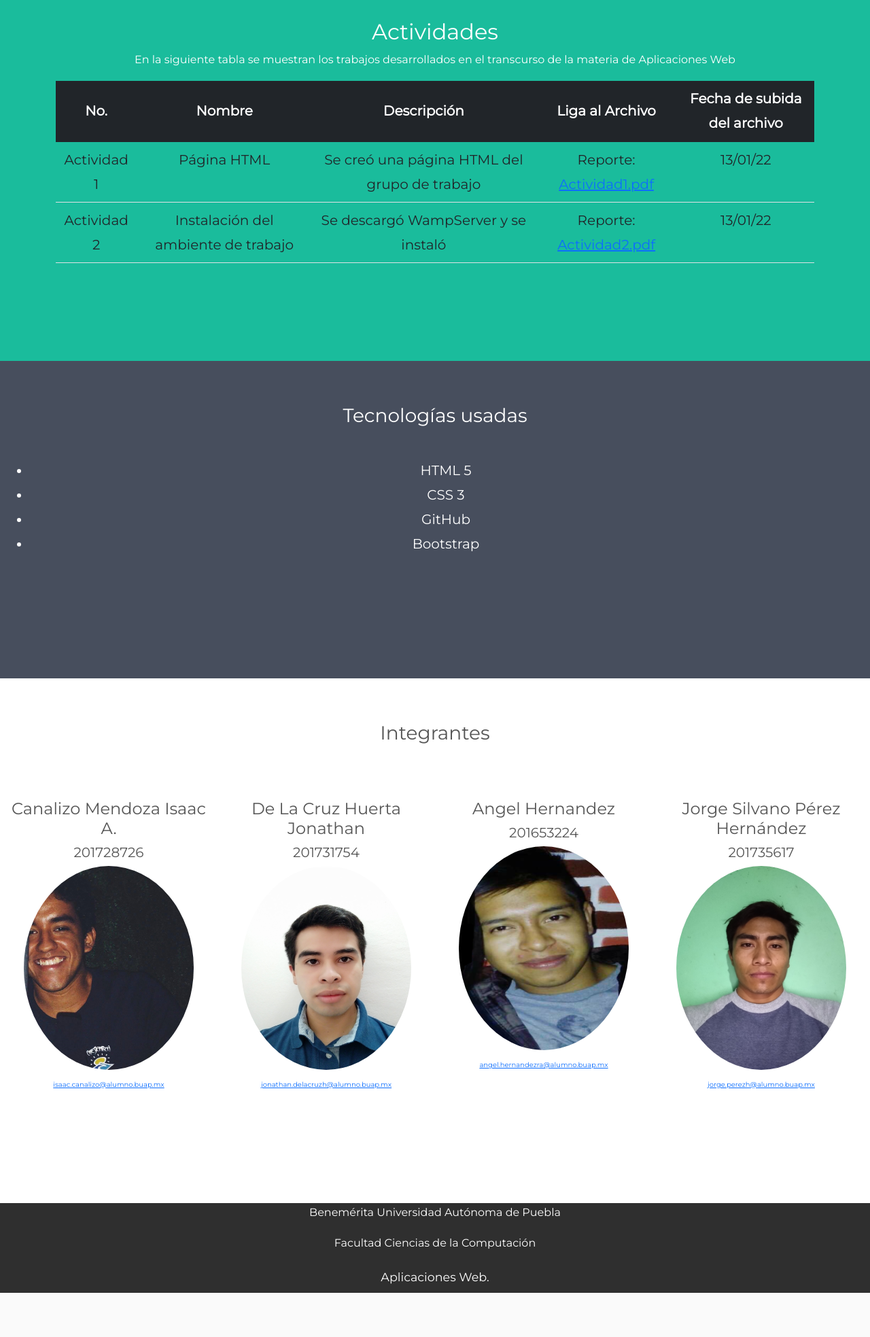
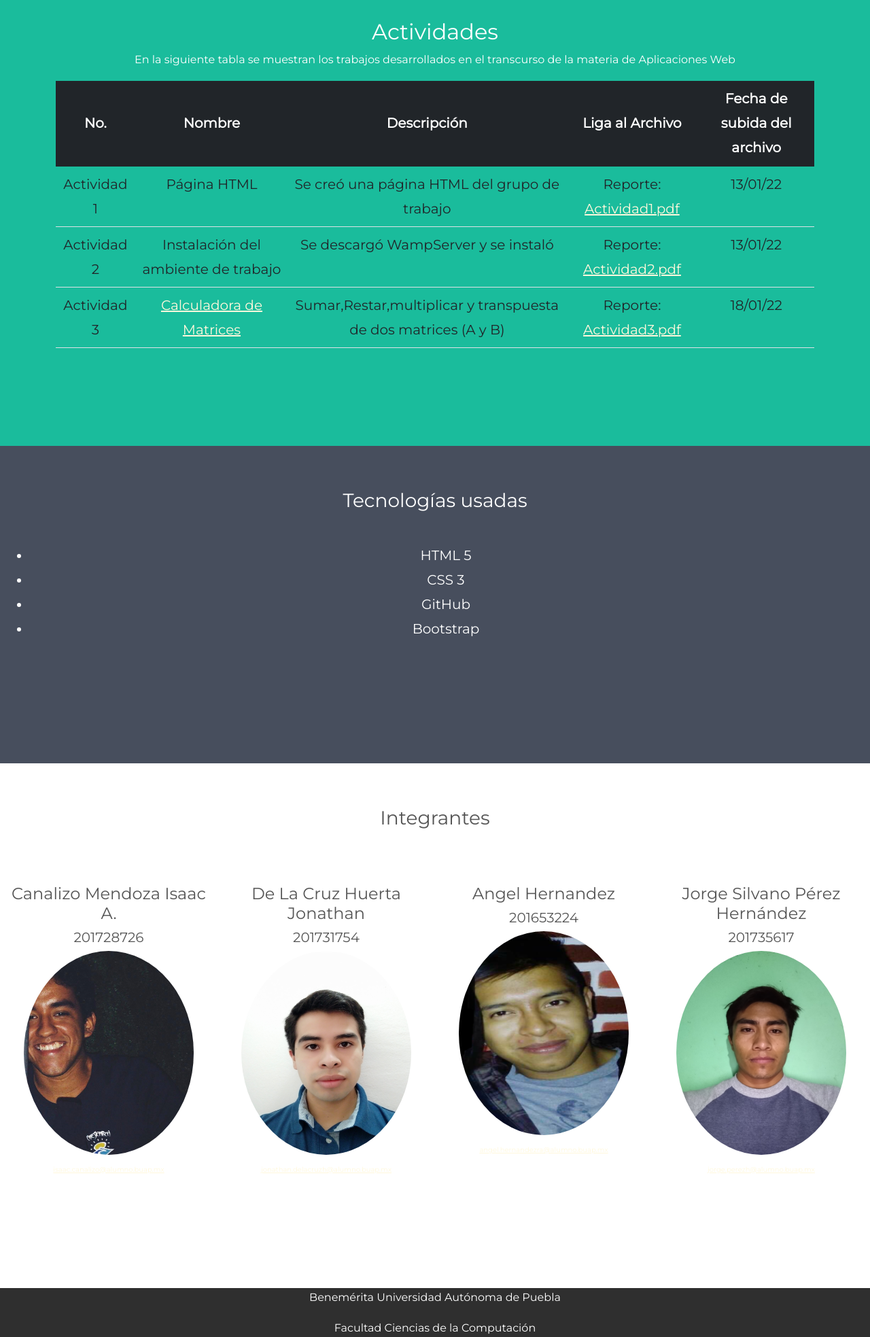
Before and after one commit to canamend/WebApplications, a PHP site: page / in a window 1280 px wide. Shown: the part 52-2019 px from the top of the page at 68% size. Before the commit the page ends 1954 px from the top, so only its background shows below. Run offline with PHP 8.4, Linux system fonts and the light colour scheme.

Commit message:
descripcion actividad 3

```diff
--- a/actividad3/index.php
+++ b/actividad3/index.php
@@ -10,7 +10,7 @@
 </head>
 <body>
     <header>
-        <h1>Operaciones de matrices</h1>
+        <h1><a href="../">Operaciones de matrices</a></h1>
     </header>
     <main>
         <form action="operations.php" method="post" class="middle">
--- a/index.html
+++ b/index.html
@@ -77,6 +77,15 @@
                   </td>
                   <td>13/01/22</td>
                 </tr>
+                <tr>
+                    <td>Actividad 3</td>
+                    <td><a href="./actividad3/index.php">Calculadora de Matrices</a></td>
+                    <td>Sumar,Restar,multiplicar y transpuesta de dos matrices (A y B)</td>
+                    <td>
+                      Reporte: <a href="../WebApplications/documents/#">Actividad3.pdf</a>
+                    </td>
+                    <td>18/01/22</td>
+                  </tr>
               </tbody>
             </table>
           </div>
--- a/style.css
+++ b/style.css
@@ -2,6 +2,10 @@ body {
     font: 20px Montserrat, sans-serif;
     line-height: 1.8;
     color: #f5f6f7;
+}
+
+a{
+    color: cornsilk;
 }
 
 p {
```
